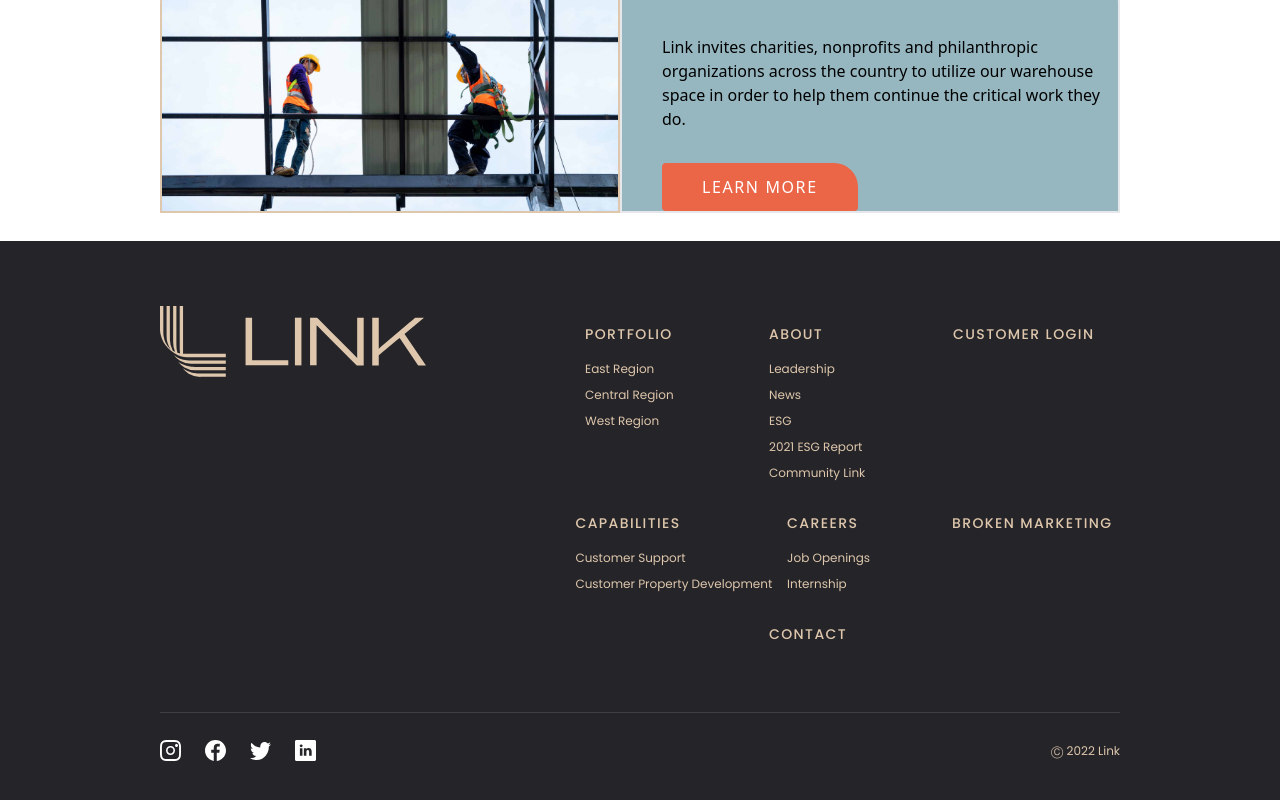
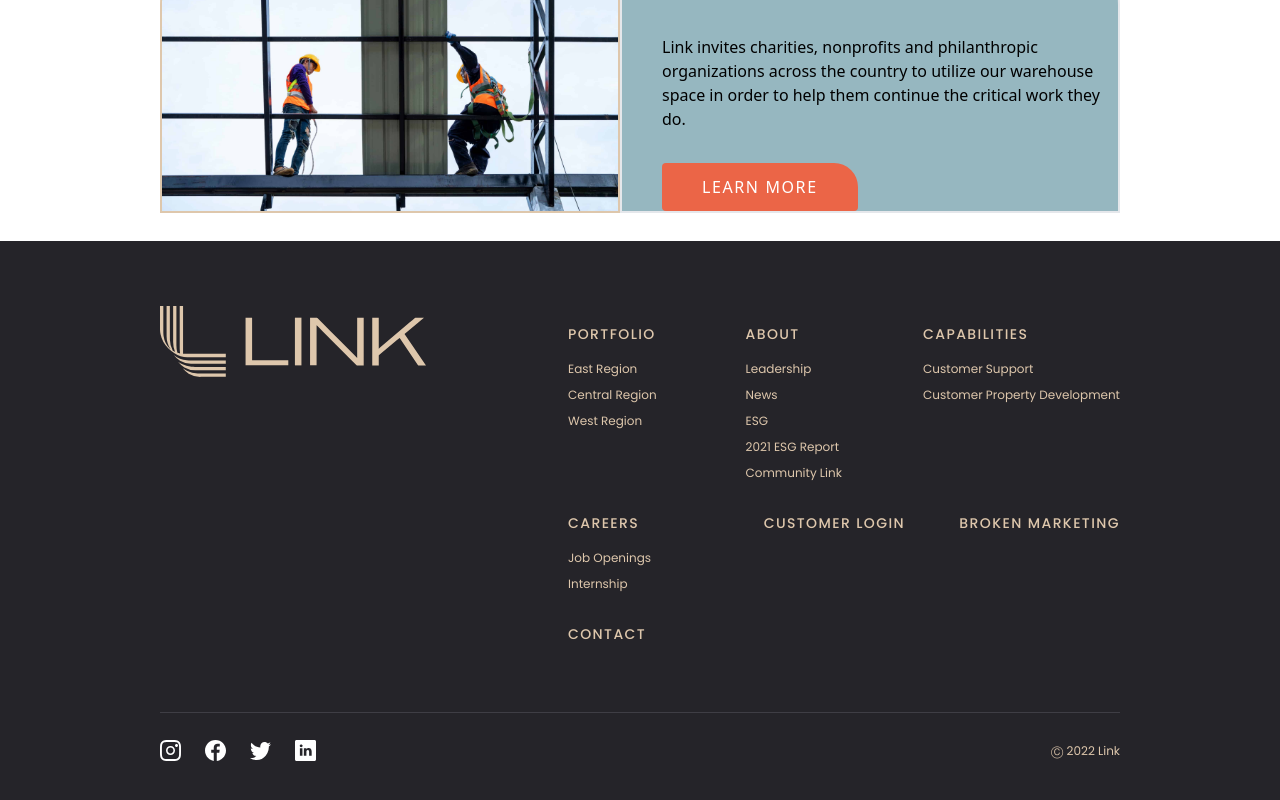
Before and after one commit to MuhammadHarisRaza/issm-linklog-project, a React (Vite) app: page / in a window 1280 px wide. Shown: the part 4832-5632 px from the top of the page. Built offline with nearby package versions, Linux system fonts and the light colour scheme.

Commit message:
fix:footer alignments fixed

```diff
--- a/src/components/Footer.jsx
+++ b/src/components/Footer.jsx
@@ -13,7 +13,7 @@ const Footer = () => (
         />
       </div>
 
-      <div className="flex-[1.5] w-full flex flex-row justify-around flex-wrap md:mt-0 mt-10">
+      <div className="flex-[1.5] w-full flex flex-row justify-between flex-wrap md:mt-0 mt-10">
         {FOOTER_LINKS.map((footerlink) => (
           <div key={footerlink.title} className={`flex flex-col ss:my-0 my-4 min-w-[150px]`}>
             <h4 className="font-poppins font-medium text-[14px] leading-[27px] tracking-widest text-golden">
--- a/src/constants/index.js
+++ b/src/constants/index.js
@@ -209,10 +209,6 @@ export const socialMedia = [
         ],
     },
     {
-        title: "CUSTOMER LOGIN",
-        links: [],
-    },
-    {
         title: "CAPABILITIES",
         links: [
           {
@@ -235,6 +231,10 @@ export const socialMedia = [
         ],
     },
     {
+        title: "CUSTOMER LOGIN",
+        links: [],
+    },
+    {
         title: "BROKEN MARKETING",
         links: [],
     },
```
